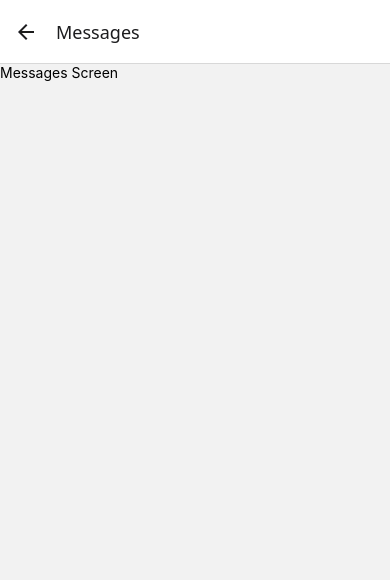
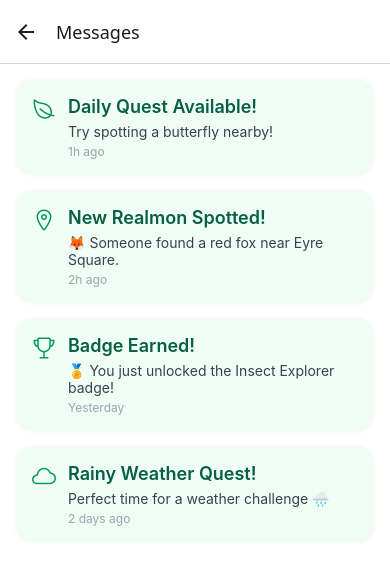
Before and after one commit to wulin-no2/realmon-frontend, a React Native app: screen /Messages in a window 390 px wide. Shown: the top 580 px of the page. Built offline with nearby package versions, Linux system fonts and the light colour scheme.

Commit message:
Added community and messages ui sample

```diff
--- a/config/api.ts
+++ b/config/api.ts
@@ -1 +1 @@
-export const BASE_URL: string = 'https://5085-140-203-226-210.ngrok-free.app';
+export const BASE_URL: string = 'https://f902-140-203-226-210.ngrok-free.app';
--- a/navigation/AppNavigator.tsx
+++ b/navigation/AppNavigator.tsx
@@ -5,7 +5,7 @@ import React from "react";
 
 import CommunityScreen from "../screens/CommunityScreen";
 import HomeScreen from "../screens/HomeScreen";
-import MessagesScreen from "../screens/MessagesScreen";
+import MessagesScreen from "../screens/MessageScreen";
 import MyScreen from "../screens/MyScreen";
 import QuestScreen from "../screens/DailyQuestScreen";
 import RealmonDetailScreen from "../screens/RealmonDetailScreen";
@@ -15,6 +15,7 @@ import ScanResultScreen from "../screens/ScanResultScreen";
 import LoginScreen from "../screens/LoginScreen";
 import AuthGate from "../screens/AuthGate";
 import DailyQuestScreen from "../screens/DailyQuestScreen";
+import MessageScreen from "../screens/MessageScreen";
 
 // import ScannerScreen from "../screens/ScannerScreen";
 
@@ -96,7 +97,7 @@ export default function AppNavigator() {
         />
         <Stack.Screen
           name="Messages"
-          component={MessagesScreen}
+          component={MessageScreen}
           options={{ title: "Messages" }}
         />
         <Stack.Screen
--- a/screens/CommunityScreen.tsx
+++ b/screens/CommunityScreen.tsx
@@ -1,8 +1,94 @@
-import React, { useState } from 'react';
-import { View, Text } from 'react-native';
+import React from 'react';
+import { View, Text, StyleSheet, FlatList, Image } from 'react-native';
+import Icon from 'react-native-vector-icons/Ionicons';
 
-export default function CommunityScreen() {
+const communityFeed = [
+  {
+    id: '1',
+    user: 'Mira',
+    time: '1 min ago',
+    message: '🦊 saw a red fox near Eyre Square.',
+    image: 'https://cdn.shortpixel.ai/spai/q_lossy+ret_img+to_webp/wildernessclassroom.org/wp-content/uploads/2008/11/red_fox.jpg',
+  },
+  {
+    id: '2',
+    user: 'Christy',
+    time: '8 mins ago',
+    message: '🐞 spotted a ladybug resting on a leaf.',
+    image: 'https://www.terminix.com/-/media/Feature/Terminix/Articles/ladybug-seven-spotted.jpg?h=400&w=600&rev=42a52fee48b840fc807d14a529cfbbe6&hash=E1319C30AE2EAD8EFD9731C7985F2B3F',
+  },
+  {
+    id: '3',
+    user: 'Lina',
+    time: 'yesterday',
+    message: '🌧️ found a seagull after the rain in Galway Park.',
+    image: 'https://ichef.bbci.co.uk/images/ic/1200x675/p059qg7n.jpg',
+  },
+];
+
+const CommunityScreen = () => {
   return (
-    <View><Text>Community Screen</Text></View>
+    <FlatList
+      style={styles.container}
+      data={communityFeed}
+      keyExtractor={(item) => item.id}
+      renderItem={({ item }) => (
+        <View style={styles.card}>
+          <View style={styles.header}>
+            <Icon name="person-circle-outline" size={24} color="#4b5563" />
+            <Text style={styles.userText}>
+              <Text style={styles.username}>{item.user}</Text> · {item.time}
+            </Text>
+          </View>
+          <Text style={styles.message}>{item.message}</Text>
+          {item.image && (
+            <Image source={{ uri: item.image }} style={styles.image} />
+          )}
+        </View>
+      )}
+    />
   );
-}
+};
+
+const styles = StyleSheet.create({
+  container: {
+    backgroundColor: '#ffffff',
+    padding: 16,
+  },
+  card: {
+    backgroundColor: '#f0fdf4',
+    borderRadius: 16,
+    padding: 16,
+    marginBottom: 16,
+    shadowColor: '#000',
+    shadowOpacity: 0.05,
+    shadowRadius: 4,
+    elevation: 2,
+  },
+  header: {
+    flexDirection: 'row',
+    alignItems: 'center',
+    marginBottom: 8,
+  },
+  userText: {
+    marginLeft: 8,
+    fontSize: 16,
+    color: '#4b5563',
+  },
+  username: {
+    fontWeight: '600',
+    color: '#065f46',
+  },
+  message: {
+    fontSize: 15,
+    color: '#111827',
+    marginBottom: 8,
+  },
+  image: {
+    width: '100%',
+    height: 180,
+    borderRadius: 12,
+  },
+});
+
+export default CommunityScreen;
--- /dev/null
+++ b/screens/MessageScreen.tsx
@@ -0,0 +1,97 @@
+import React from 'react';
+import { View, Text, FlatList, StyleSheet } from 'react-native';
+import Icon from 'react-native-vector-icons/Ionicons';
+
+const messages = [
+  {
+    id: '1',
+    icon: 'leaf-outline',
+    title: 'Daily Quest Available!',
+    content: 'Try spotting a butterfly nearby!',
+    time: '1h ago',
+  },
+  {
+    id: '2',
+    icon: 'location-outline',
+    title: 'New Realmon Spotted!',
+    content: '🦊 Someone found a red fox near Eyre Square.',
+    time: '2h ago',
+  },
+  {
+    id: '3',
+    icon: 'trophy-outline',
+    title: 'Badge Earned!',
+    content: '🏅 You just unlocked the Insect Explorer badge!',
+    time: 'Yesterday',
+  },
+  {
+    id: '4',
+    icon: 'cloudy-outline',
+    title: 'Rainy Weather Quest!',
+    content: 'Perfect time for a weather challenge 🌧️',
+    time: '2 days ago',
+  },
+];
+
+const MessageScreen = () => {
+  return (
+    <FlatList
+      style={styles.container}
+      data={messages}
+      keyExtractor={(item) => item.id}
+      renderItem={({ item }) => (
+        <View style={styles.card}>
+          <View style={styles.row}>
+            <Icon name={item.icon} size={24} color="#059669" />
+            <View style={styles.textContainer}>
+              <Text style={styles.title}>{item.title}</Text>
+              <Text style={styles.content}>{item.content}</Text>
+              <Text style={styles.time}>{item.time}</Text>
+            </View>
+          </View>
+        </View>
+      )}
+    />
+  );
+};
+
+const styles = StyleSheet.create({
+  container: {
+    backgroundColor: '#ffffff',
+    padding: 16,
+  },
+  card: {
+    backgroundColor: '#f0fdf4',
+    borderRadius: 16,
+    padding: 16,
+    marginBottom: 16,
+    shadowColor: '#000',
+    shadowOpacity: 0.05,
+    shadowRadius: 4,
+    elevation: 2,
+  },
+  row: {
+    flexDirection: 'row',
+  },
+  textContainer: {
+    marginLeft: 12,
+    flex: 1,
+  },
+  title: {
+    fontSize: 18,
+    fontWeight: '600',
+    color: '#065f46',
+    marginBottom: 6,
+  },
+  content: {
+    fontSize: 14,
+    color: '#374151',
+  },
+  time: {
+    fontSize: 12,
+    color: '#9ca3af',
+    marginTop: 4,
+  },
+});
+
+export default MessageScreen;
--- a/screens/MessagesScreen.tsx
+++ /dev/null
@@ -1,8 +0,0 @@
-import React, { useState } from 'react';
-import { View, Text } from 'react-native';
-
-export default function MessagesScreen() {
-  return (
-    <View><Text>Messages Screen</Text></View>
-  );
-}
```
